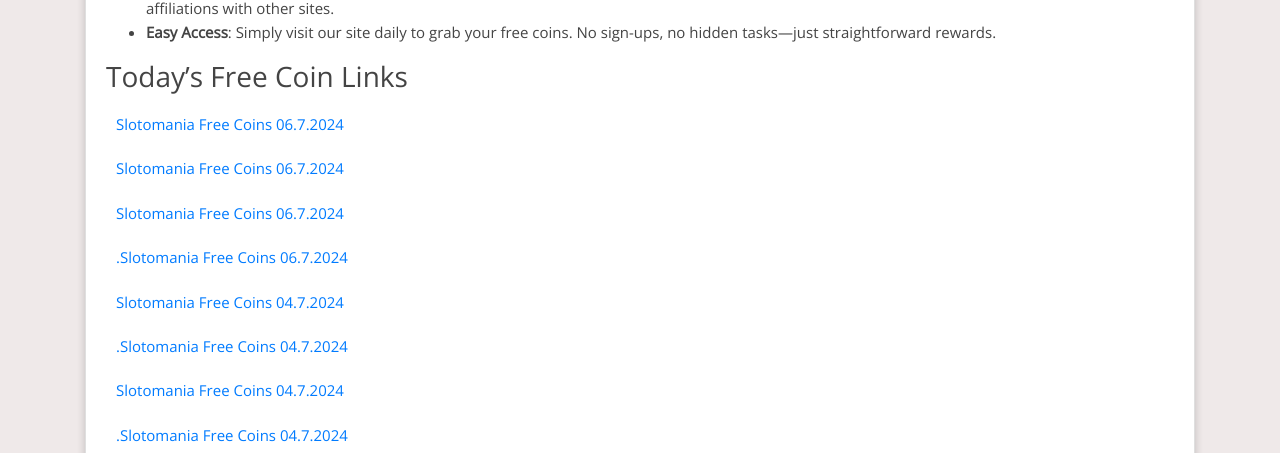
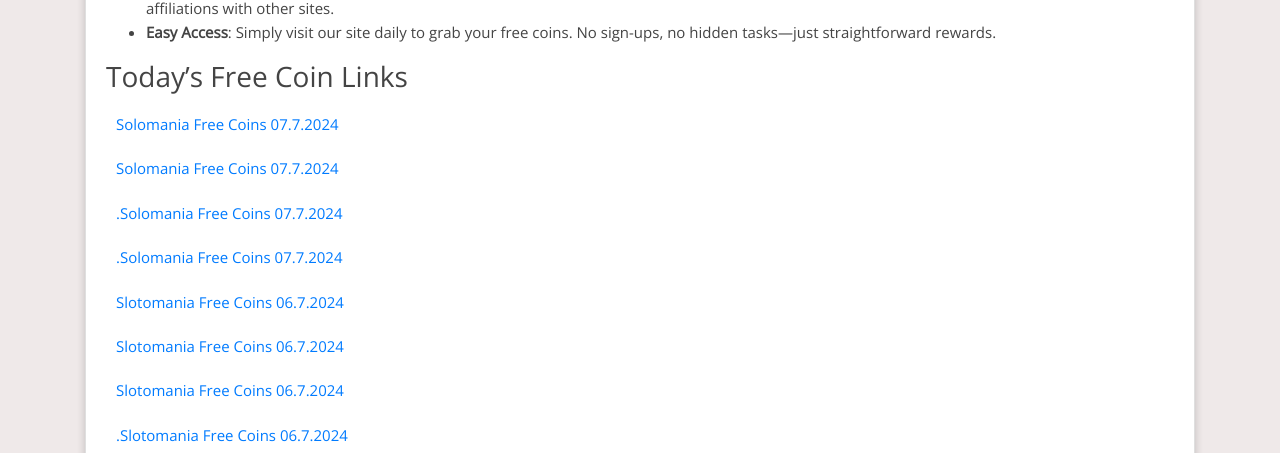
Before and after one commit to Prollad99/bs-net, a Jekyll site: the page built from _posts/2024-06-29-slotomania.md, in a window 1280 px wide and 900 px high. Shown: the part 444-897 px from the top of the window. Built offline with Jekyll 4.4.1, drawn with Linux system fonts in a browser that asks for light colours; nearby versions of some CDN libraries; comment, search, counter and statistics services are not loaded.

Commit message:
Update slotomania reward links

```diff
--- a/_includes/slotomania.html
+++ b/_includes/slotomania.html
@@ -1,4 +1,8 @@
 <html><body><div class="reward"><ul>
+<li><a href="https://api.playtika.com/redirector/?coupon_token=1_3_1719492407507_rokp86yl">solomania free coins 07.7.2024</a></li>
+<li><a href="https://api.playtika.com/redirector/?coupon_token=1_3_1720202475531_5er20mkg">solomania free coins 07.7.2024</a></li>
+<li><a href="https://api.playtika.com/redirector/?coupon_token=1_3_1720294200177_oygjr927">.solomania free coins 07.7.2024</a></li>
+<li><a href="https://api.playtika.com/redirector/?coupon_token=1_3_1719483622352_oy80rxzw">.solomania free coins 07.7.2024</a></li>
 <li><a href="https://api.playtika.com/redirector/?coupon_token=1_3_1720207800168_3kp03d4d">slotomania free coins 06.7.2024</a></li>
 <li><a href="https://api.playtika.com/redirector/?coupon_token=1_3_1720010349691_ym6e9wj8">slotomania free coins 06.7.2024</a></li>
 <li><a href="https://api.playtika.com/redirector/?coupon_token=1_3_1720110217406_3kp8yexx">slotomania free coins 06.7.2024</a></li>
```
Also changed, not shown: links-json/slotomania.json (+16 -0 lines).
